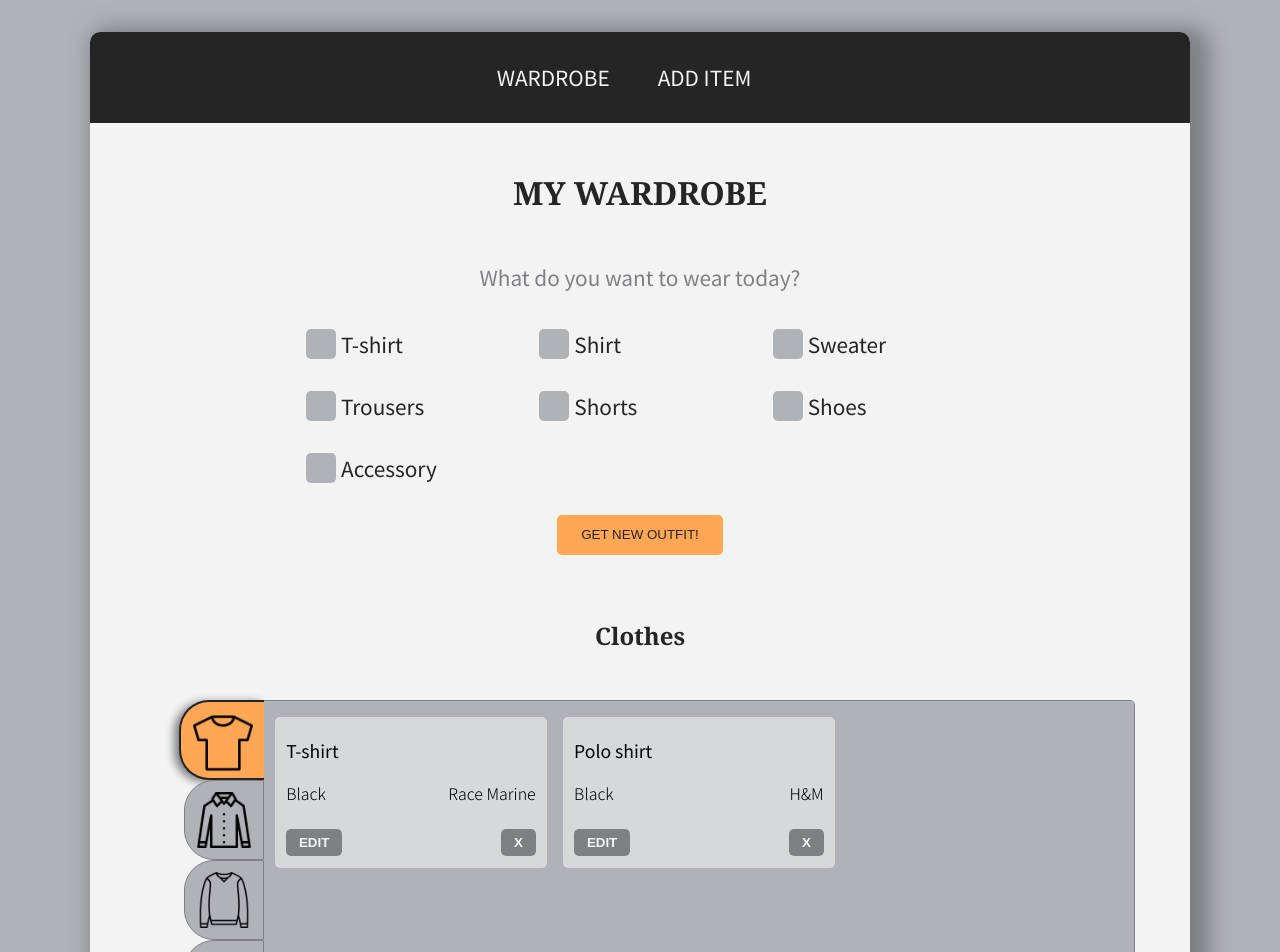
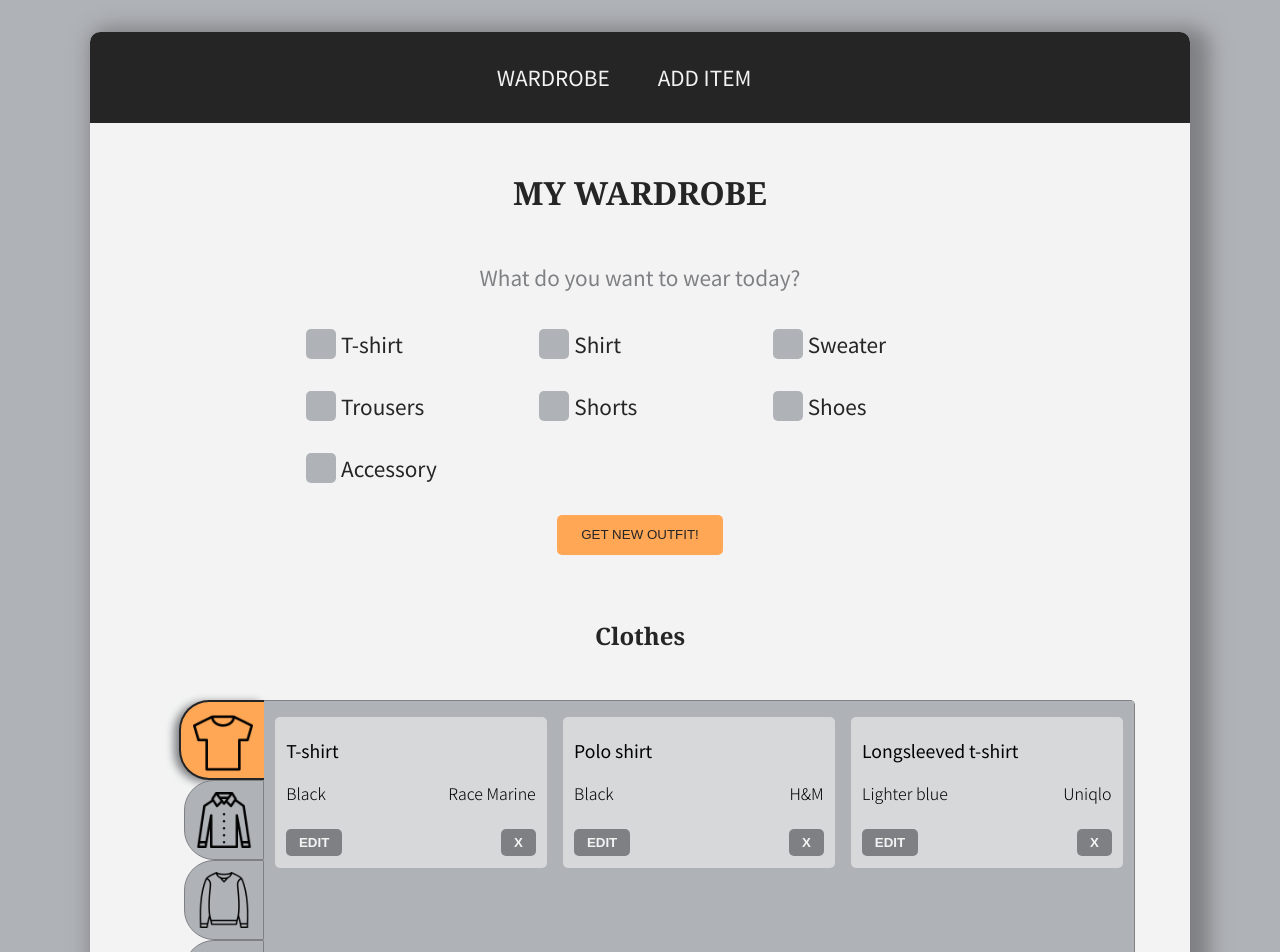
Before and after one commit to chris-mbg/wardrobe-app-react, a React (Create React App) app: page / in a window 1280 px wide. Shown: the top 952 px of the page. Built offline with nearby package versions, Linux system fonts and the light colour scheme.

Commit message:
Ready for deployment
Added some more items to wardrobe, for example.

```diff
--- a/src/contexts/ClothesContext.js
+++ b/src/contexts/ClothesContext.js
@@ -24,10 +24,24 @@ const ClothesContextProvider = (props) => {
           id: uuidv4()
         },
         {
+          type: 'sweater',
+          brand: 'Gant',
+          color: 'Dark purple',
+          description: 'Fine knitted jumper',
+          id: uuidv4()
+        },
+        {
           type: 'shirt',
           brand: 'Dressman',
           color: 'Green/checked',
-          description: 'Longsleeved',
+          description: 'Everyday/longsleeved',
+          id: uuidv4()
+        },
+        {
+          type: 'shirt',
+          brand: 'Brothers',
+          color: 'Red/blue/checked',
+          description: 'Shortsleeved summer shirt',
           id: uuidv4()
         },
         {
@@ -52,6 +66,13 @@ const ClothesContextProvider = (props) => {
           id: uuidv4()
         },
         {
+          type: 'tShirt',
+          brand: 'Uniqlo',
+          color: 'Lighter blue',
+          description: 'Longsleeved t-shirt',
+          id: uuidv4()
+        },
+        {
           type: 'shoes',
           brand: 'Ecco',
           color: 'Black',
@@ -73,6 +94,13 @@ const ClothesContextProvider = (props) => {
           id: uuidv4()
         },
         {
+          type: 'shoes',
+          brand: 'Salomon',
+          color: 'Black/grey',
+          description: 'Walking shoes',
+          id: uuidv4()
+        },
+        {
           type: 'trousers',
           color: 'Indigo',
           brand: 'Tiger',
@@ -87,10 +115,24 @@ const ClothesContextProvider = (props) => {
           id: uuidv4()
         },
         {
+          type: 'shorts',
+          color: 'Red',
+          brand: 'H&M',
+          description: 'Shorts',
+          id: uuidv4()
+        },
+        {
           type: 'trousers',
           color: 'Grey',
           brand: 'H&M',
           description: 'Chinos',
+          id: uuidv4()
+        },
+        {
+          type: 'trousers',
+          color: 'Black',
+          brand: 'Nudie',
+          description: 'Jeans',
           id: uuidv4()
         },
         {
@@ -108,6 +150,13 @@ const ClothesContextProvider = (props) => {
           id: uuidv4()
         },
         {
+          type: 'jacket',
+          color: 'Dark blue',
+          brand: 'Tiger',
+          description: 'Blazer',
+          id: uuidv4()
+        },
+        {
           type: 'accessory',
           color: 'Black',
           brand: 'Unknown',
@@ -119,6 +168,13 @@ const ClothesContextProvider = (props) => {
           color: 'Grey',
           brand: 'Hestra',
           description: 'Mittens',
+          id: uuidv4()
+        },
+        {
+          type: 'accessory',
+          color: 'Black',
+          brand: 'Weekday',
+          description: 'Cap',
           id: uuidv4()
         }
       ];
```
